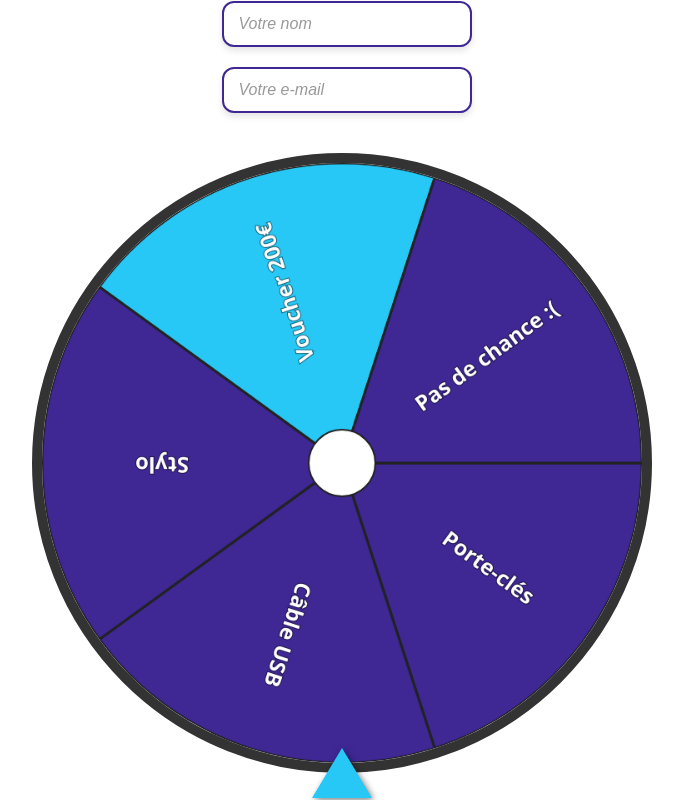
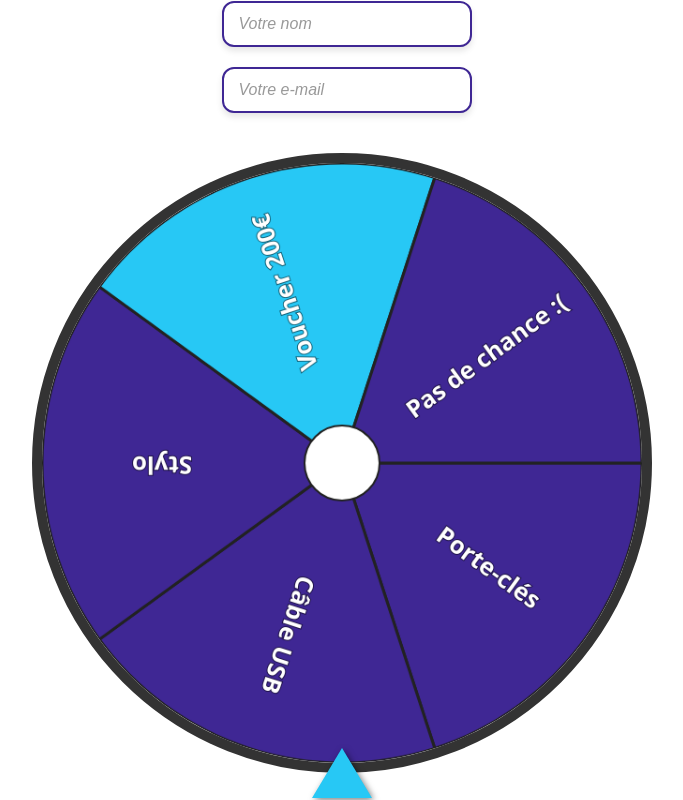
Before and after one commit to sprlbcwallonie-creator/roulette-bcw, a plain HTML site: page index.html in a window 1280 px wide. Shown: the whole page, without its empty margins (298-981 px from the left). Drawn offline with Linux system fonts and the light colour scheme.

Commit message:
Update index.html

```diff
--- a/index.html
+++ b/index.html
@@ -190,13 +190,13 @@ ctx.fillText(prizes[i], radius * 0.6, 0);
 
 // --- Canvas responsive ---
 function resizeCanvas() {
-    const size = Math.min(window.innerWidth * 0.9, window.innerHeight * 0.9);
+    const size = Math.min(window.innerWidth * 0.9, window.innerHeight * 0.8); // 0.8 = laisse un peu d'espace
     canvas.width = size;
     canvas.height = size;
     drawWheel(currentRotation);
 }
+window.addEventListener('resize', resizeCanvas);
 resizeCanvas();
-window.addEventListener('resize', resizeCanvas);
 
 let emailsUsed = JSON.parse(localStorage.getItem("emailsUsed") || "[]");
 
```
